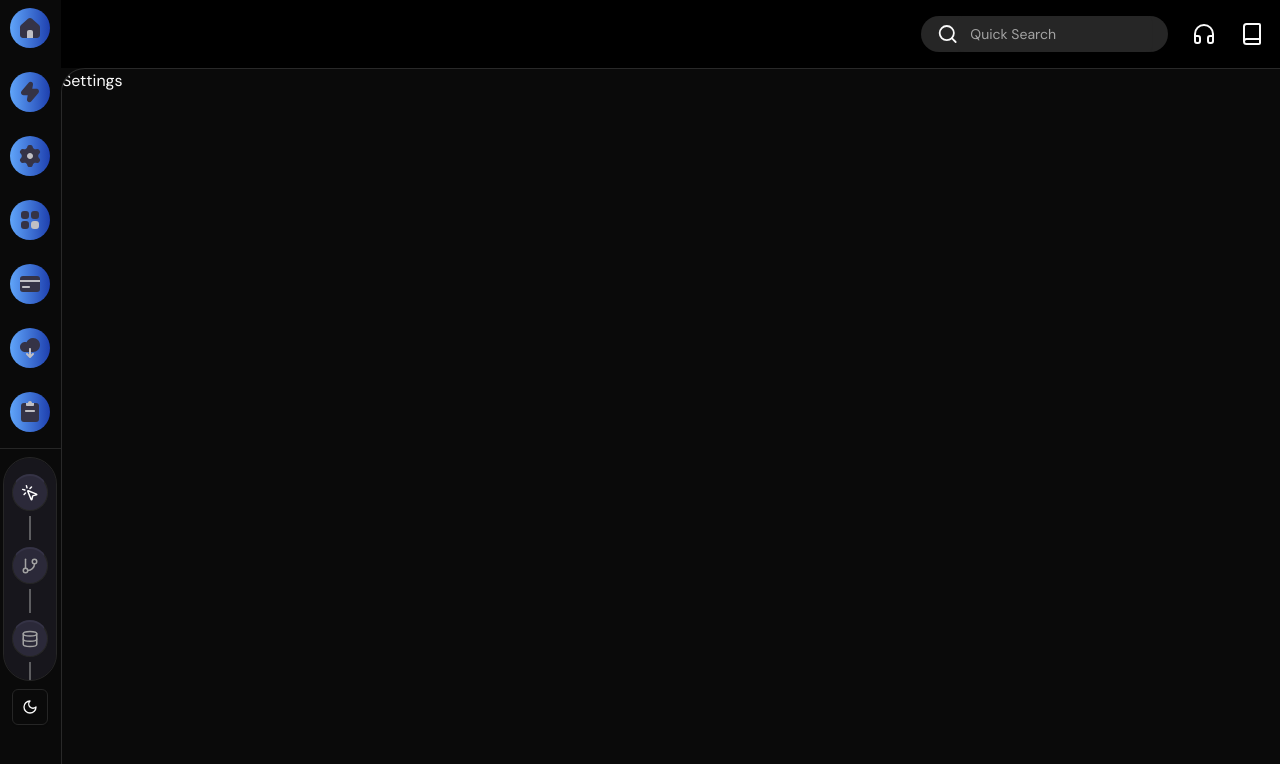
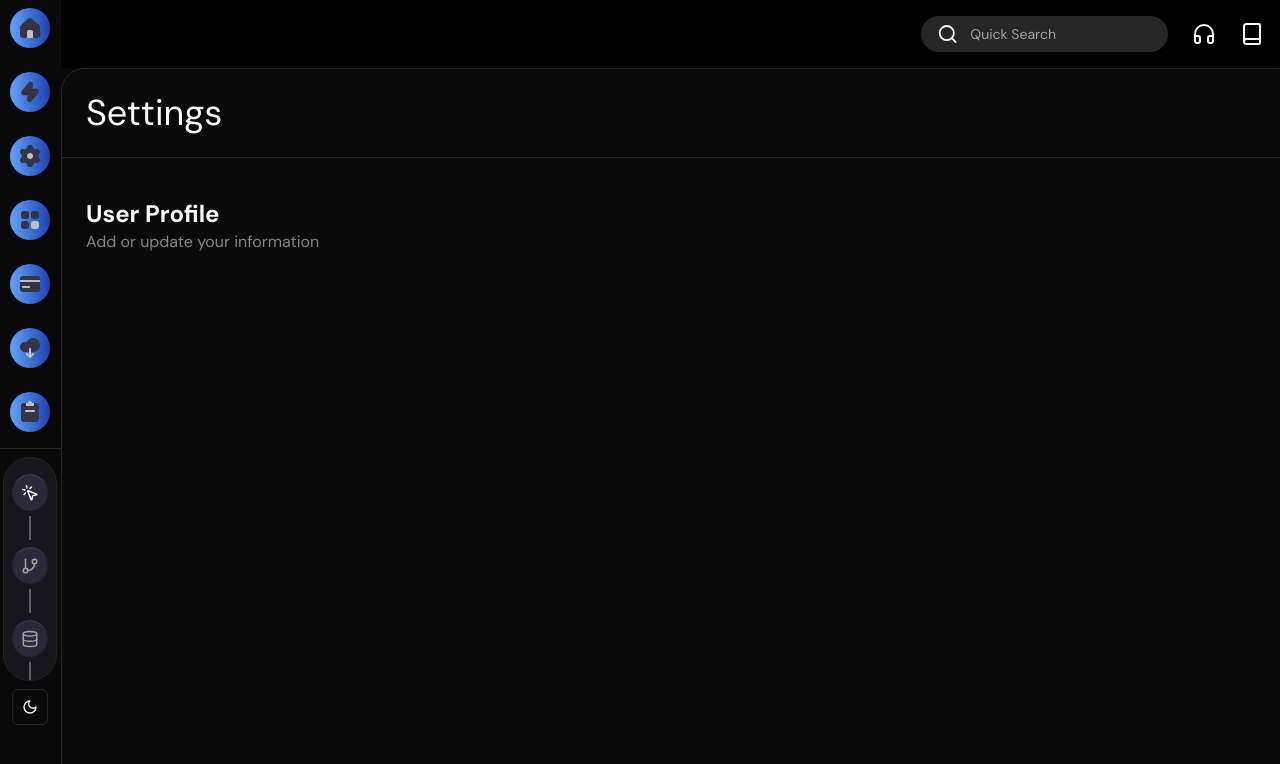
Before and after one commit to BadriVishalPadhy/Ai-automation-tool, a Next.js app: page /settings in a window 1280 px wide. Shown: the top 764 px of the page. Built offline with nearby package versions, Linux system fonts and the light colour scheme.

Commit message:
Add initial settings page layout with user profile section

```diff
--- a/src/app/(main)/(pages)/settings/page.tsx
+++ b/src/app/(main)/(pages)/settings/page.tsx
@@ -3,7 +3,21 @@ import React from "react";
 type Props = {};
 
 const Settings = (props: Props) => {
-  return <div>Settings</div>;
+  return (
+    <div className=" flex flex-col gap-4 ">
+      <h1 className="sticky top-0 z-[10] flex items-center justify-between border-b bg-background/50 p-6 text-4xl backdrop-blur-sm">
+        <span>Settings</span>
+      </h1>
+      <div className="flex flex-col gap-3 p-6 ">
+        <div>
+          <h2 className="text-2xl font-bold">User Profile</h2>
+          <p className="text-base text-white/50">
+            Add or update your information
+          </p>
+        </div>
+      </div>
+    </div>
+  );
 };
 
 export default Settings;
```
